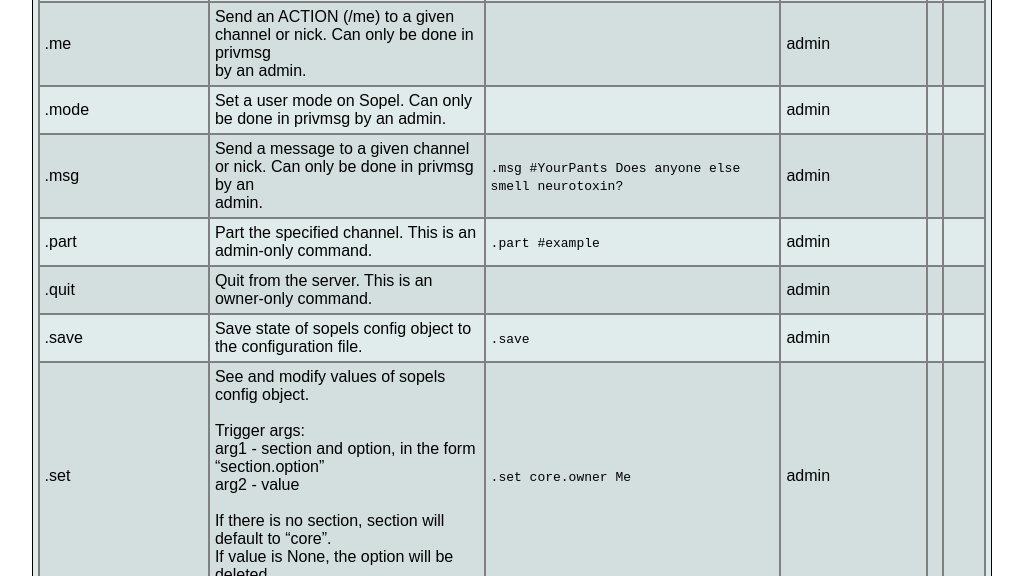
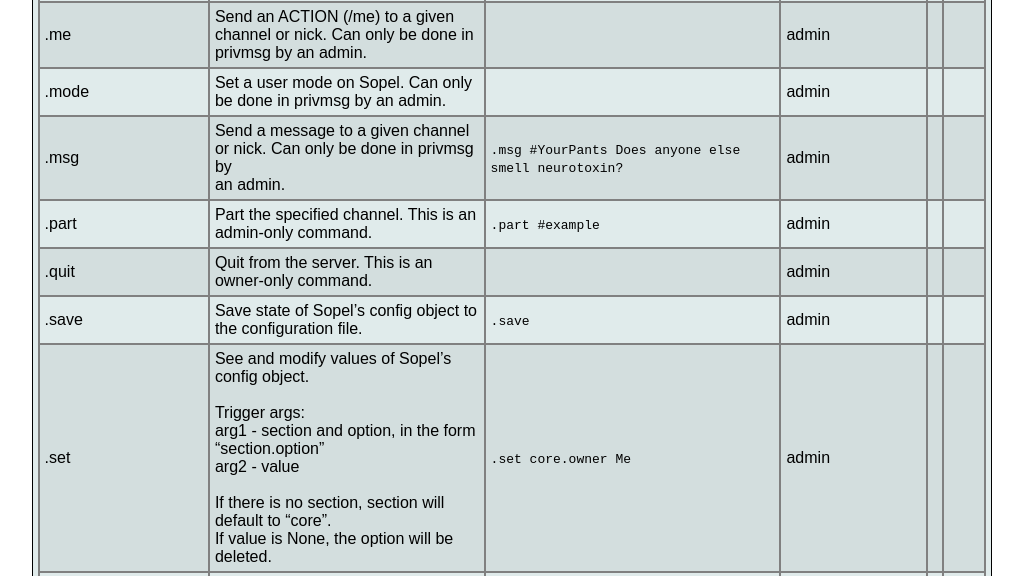
Before and after one commit to sopel-irc/sopel.chat, a Jekyll site: the page built from _usage/commands.md, in a window 1280 px wide and 900 px high, cut to the strip 324-900 px from the top of the window. Shown: the whole strip, without its empty margins (166-1189 px from the left). Built offline with Jekyll 4.4.1, drawn with Linux system fonts in a browser that asks for light colours; some web fonts are replaced; Markdown is read by kramdown in place of the engine named in the settings.

Commit message:
More doc updates from the main repo

```diff
--- a/_usage/commands.md
+++ b/_usage/commands.md
@@ -11,13 +11,13 @@ modules will not be shown here.
 | Command(s) | Purpose | Example | Module |
 | ---------- | ------- | ------- | ------ |
 | .join | Join the specified channel. This is an admin-only command. | `.join #example or .join #example key` | admin |
-| .me | Send an ACTION (/me) to a given channel or nick. Can only be done in privmsg<br>by an admin. |  | admin |
+| .me | Send an ACTION (/me) to a given channel or nick. Can only be done in<br>privmsg by an admin. |  | admin |
 | .mode | Set a user mode on Sopel. Can only be done in privmsg by an admin. |  | admin |
-| .msg | Send a message to a given channel or nick. Can only be done in privmsg by an<br>admin. | `.msg #YourPants Does anyone else smell neurotoxin?` | admin |
+| .msg | Send a message to a given channel or nick. Can only be done in privmsg by<br>an admin. | `.msg #YourPants Does anyone else smell neurotoxin?` | admin |
 | .part | Part the specified channel. This is an admin-only command. | `.part #example` | admin |
 | .quit | Quit from the server. This is an owner-only command. |  | admin |
-| .save | Save state of sopels config object to the configuration file. | `.save` | admin |
-| .set | See and modify values of sopels config object.<br><br>Trigger args:<br>    arg1 - section and option, in the form "section.option"<br>    arg2 - value<br><br>If there is no section, section will default to "core".<br>If value is None, the option will be deleted. | `.set core.owner Me` | admin |
+| .save | Save state of Sopel's config object to the configuration file. | `.save` | admin |
+| .set | See and modify values of Sopel's config object.<br><br>Trigger args:<br>    arg1 - section and option, in the form "section.option"<br>    arg2 - value<br><br>If there is no section, section will default to "core".<br>If value is None, the option will be deleted. | `.set core.owner Me` | admin |
 | .ban | This give admins the ability to ban a user.<br>The bot must be a Channel Operator for this command to work. |  | adminchannel |
 | .kick | Kick a user from the channel. |  | adminchannel |
 | .kickban<br>.kb | This gives admins the ability to kickban a user.<br>The bot must be a Channel Operator for this command to work.<br>.kickban [#chan] user1 user!*@* get out of here |  | adminchannel |
```
